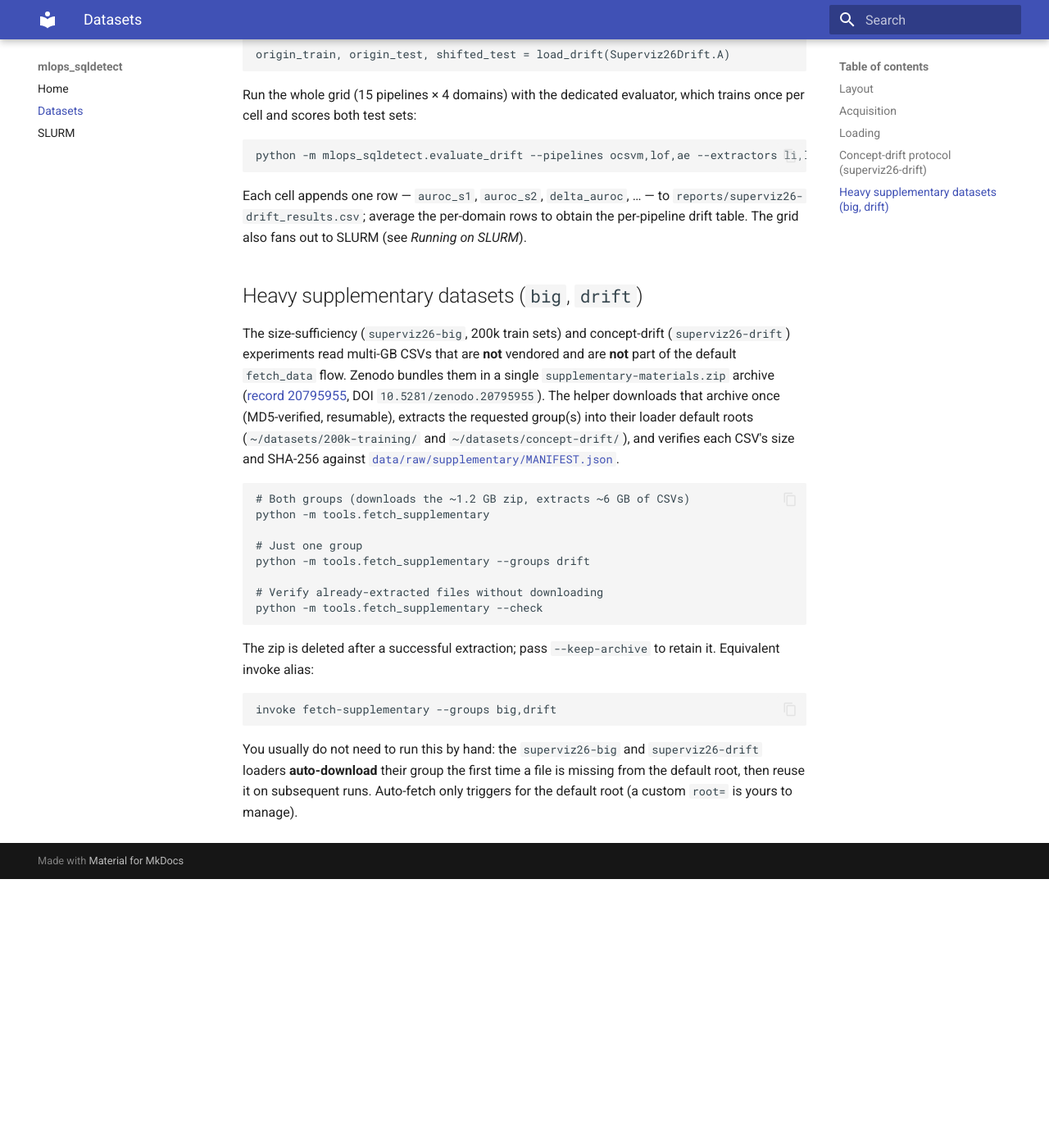
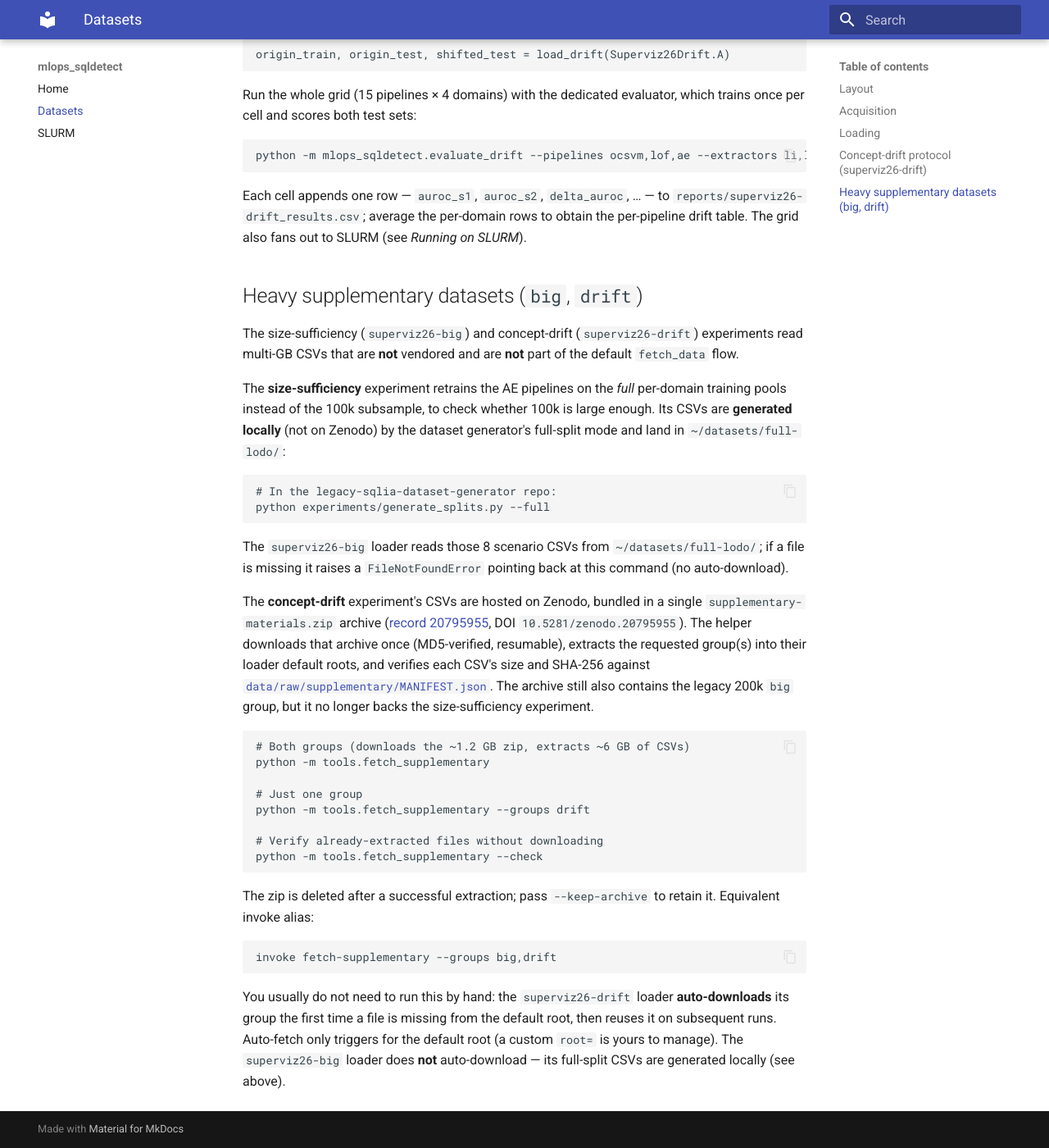
Before and after one commit to gquetel/sqlad-benchmarking, an MkDocs documentation site: the page built from docs/source/datasets.md, in a window 1280 px wide and 1400 px high, scrolled down 2219 px. Shown: the whole window at 82% size. Built offline with MkDocs 1.6.1 and Material for MkDocs 9.7.7, drawn with Linux system fonts in a browser that asks for light colours; before the commit the page ends 3291 px from its top, so only the background shows below that.

Commit message:
feat: update Big experiment to use full datasets

````diff
--- a/docs/source/datasets.md
+++ b/docs/source/datasets.md
@@ -98,16 +98,33 @@ per-pipeline drift table. The grid also fans out to SLURM (see *Running on SLURM
 
 ## Heavy supplementary datasets (`big`, `drift`)
 
-The size-sufficiency (`superviz26-big`, 200k train sets) and concept-drift
-(`superviz26-drift`) experiments read multi-GB CSVs that are **not** vendored and are
-**not** part of the default `fetch_data` flow. Zenodo bundles them in a single
+The size-sufficiency (`superviz26-big`) and concept-drift (`superviz26-drift`)
+experiments read multi-GB CSVs that are **not** vendored and are **not** part of the
+default `fetch_data` flow.
+
+The **size-sufficiency** experiment retrains the AE pipelines on the *full* per-domain
+training pools instead of the 100k subsample, to check whether 100k is large enough.
+Its CSVs are **generated locally** (not on Zenodo) by the dataset generator's full-split
+mode and land in `~/datasets/full-lodo/`:
+
+```bash
+# In the legacy-sqlia-dataset-generator repo:
+python experiments/generate_splits.py --full
+```
+
+The `superviz26-big` loader reads those 8 scenario CSVs from `~/datasets/full-lodo/`; if
+a file is missing it raises a `FileNotFoundError` pointing back at this command (no
+auto-download).
+
+The **concept-drift** experiment's CSVs are hosted on Zenodo, bundled in a single
 `supplementary-materials.zip` archive
 ([record 20795955](https://zenodo.org/records/20795955), DOI
 `10.5281/zenodo.20795955`). The helper downloads that archive once (MD5-verified,
-resumable), extracts the requested group(s) into their loader default roots
-(`~/datasets/200k-training/` and `~/datasets/concept-drift/`), and verifies each CSV's
-size and SHA-256 against
+resumable), extracts the requested group(s) into their loader default roots, and
+verifies each CSV's size and SHA-256 against
 [`data/raw/supplementary/MANIFEST.json`](https://github.com/gquetel/mlops-sqldetect/blob/main/data/raw/supplementary/MANIFEST.json).
+The archive still also contains the legacy 200k `big` group, but it no longer backs the
+size-sufficiency experiment.
 
 ```bash
 # Both groups (downloads the ~1.2 GB zip, extracts ~6 GB of CSVs)
@@ -127,7 +144,8 @@ Equivalent invoke alias:
 invoke fetch-supplementary --groups big,drift
 ```
 
-You usually do not need to run this by hand: the `superviz26-big` and `superviz26-drift`
-loaders **auto-download** their group the first time a file is missing from the default
-root, then reuse it on subsequent runs. Auto-fetch only triggers for the default root
-(a custom `root=` is yours to manage).
+You usually do not need to run this by hand: the `superviz26-drift` loader
+**auto-downloads** its group the first time a file is missing from the default root,
+then reuses it on subsequent runs. Auto-fetch only triggers for the default root
+(a custom `root=` is yours to manage). The `superviz26-big` loader does **not**
+auto-download — its full-split CSVs are generated locally (see above).
````
Also changed, not shown: AGENTS.md (+7 -5 lines), 4 other files.
